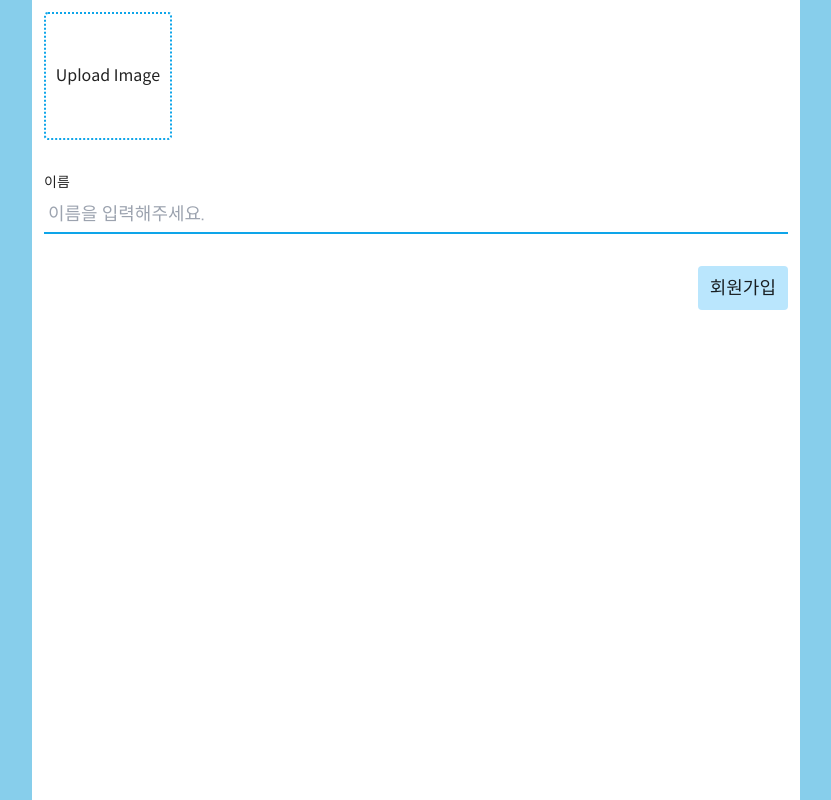
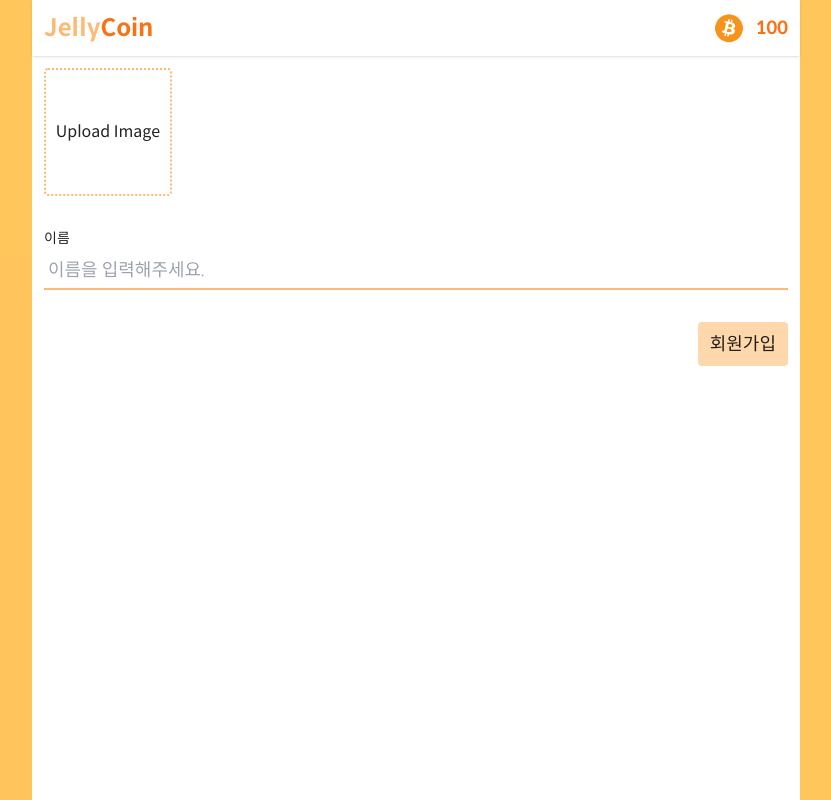
Before and after one commit to leedaeho1188/JellyCoin, a Next.js app: page /signup in a window 1280 px wide. Shown: the whole page, without its empty margins (224-1055 px from the left). Built offline with nearby package versions, Linux system fonts and the light colour scheme; no server answers.

Commit message:
:sparkles: Layout에 Header 추가

```diff
--- /dev/null
+++ b/src/components/common/Header.tsx
@@ -0,0 +1,30 @@
+import Image from "next/image";
+import CoinImage from '../../../public/images/coin.png'
+
+
+
+export const Header = () => {
+
+  return (
+    <div className='w-full h-14 shadow ' >
+      <div className='flex justify-between items-center h-full px-3' >
+        <div className='text-2xl font-bold' >
+          <a href='/' >
+            <span className='text-orange-300' >
+              Jelly
+            </span>
+            <span className='text-orange-500' >
+              Coin
+            </span>
+          </a>
+        </div>
+        <div className='flex gap-3 items-center' >
+          <Image src={CoinImage} alt='coin' width='30' height='30' />
+          <div className='text-lg font-bold text-orange-500' >
+            100
+          </div>
+        </div>
+      </div>
+    </div>
+  )
+}
--- a/src/components/common/layout.tsx
+++ b/src/components/common/layout.tsx
@@ -1,12 +1,14 @@
 import { ReactNode } from "react";
-
-
+import { Header } from "./Header";
 
 export const Layout = ({ children }: {children: ReactNode}) => {
 
   return (
-    <div className='max-w-3xl bg-white mx-auto h-screen' >
-      {children}
+    <div className='max-w-3xl bg-white mx-auto h-screen'>
+      <Header/>
+      <div>
+        {children}
+      </div>
     </div>
   )
 };
--- a/src/pages/_app.tsx
+++ b/src/pages/_app.tsx
@@ -8,7 +8,7 @@ import { useEffect } from "react";
 
 import '../styles/globals.css';
 import { getFirestore } from "firebase/firestore";
-import { Layout } from "@/components/common/layout";
+import { Layout } from "@/components/common/Layout";
 
 
 
--- a/src/pages/signup/index.tsx
+++ b/src/pages/signup/index.tsx
@@ -17,7 +17,7 @@ const SignUpPage = () => {
         <label htmlFor='imageFile' >
           {profileImage
             ? <img className='w-32 h-32' src={profileImage.objectUrl} />
-            : <div className='w-32 h-32 rounded flex justify-center items-center cursor-pointer border-dotted border-2 border-sky-500'>
+            : <div className='w-32 h-32 rounded flex justify-center items-center cursor-pointer border-dotted border-2 border-orange-300'>
                 Upload Image
               </div>
           }
@@ -27,10 +27,10 @@ const SignUpPage = () => {
 
       <div className="flex flex-col gap-1" >
         <label className='text-sm' htmlFor="name">이름</label>
-        <input onChange={onChangeName} placeholder="이름을 입력해주세요." value={name} className='outline-none border-b-sky-500 border-b-2 border-solid text-lg px-1 py-1' type="text" id="name" name="name" />
+        <input onChange={onChangeName} placeholder="이름을 입력해주세요." value={name} className='outline-none border-b-orange-300 border-b-2 border-solid text-lg px-1 py-1' type="text" id="name" name="name" />
       </div>
 
-      <div className='cursor-pointer bg-sky-200 px-3 py-2 w-fit rounded self-end text-lg' onClick={onSignUp} >
+      <div className='cursor-pointer bg-orange-200 px-3 py-2 w-fit rounded self-end text-lg' onClick={onSignUp} >
         회원가입
       </div>
     </div>
--- a/src/styles/globals.css
+++ b/src/styles/globals.css
@@ -61,7 +61,7 @@ menu, nav, section, hgroup, article, header, aside, footer {
 
 html,
 body {
-  background-color: skyblue;
+  background-color: rgba(255, 165, 0, 0.4);
   margin: 0;
   padding: 0;
   overflow: hidden;
```
Also changed, not shown: public/images/coin.png (added), src/components/signup/useSignUp.tsx (indentation only).
